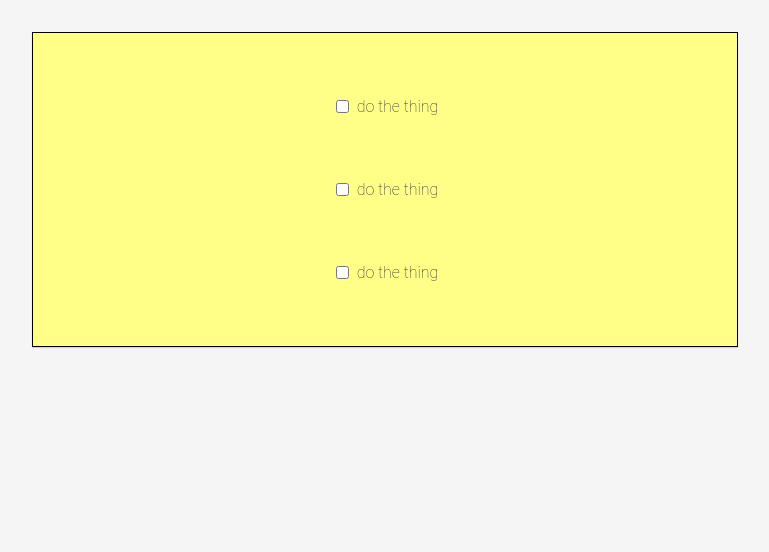
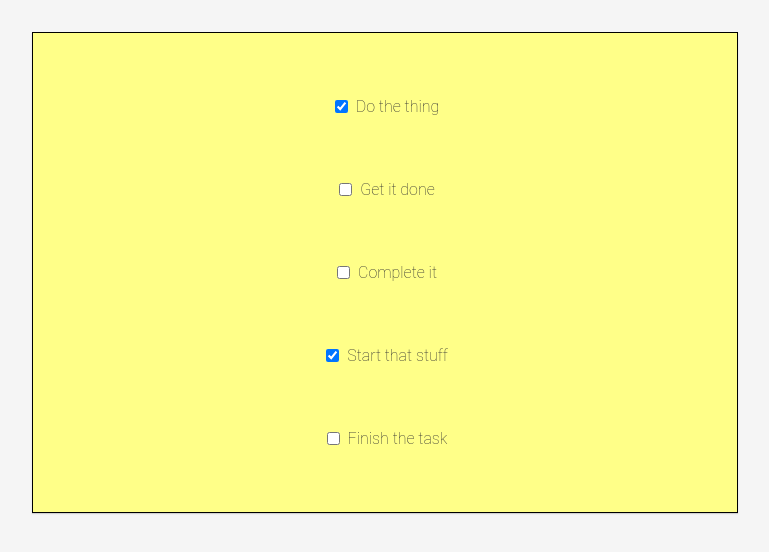
Before and after one commit to ksenia-nesytova/todo-but-its-react, a React (Create React App) app: page / in a window 1280 px wide. Shown: the top 552 px of the page, without its empty margins (255-1024 px from the left). Built offline with nearby package versions, Linux system fonts and the light colour scheme.

Commit message:
added todosData todoItems are now created based on that data

```diff
--- a/src/App.js
+++ b/src/App.js
@@ -1,13 +1,16 @@
 import logo from './logo.svg';
 import './App.css';
 import TodoItem from './TodoItem';
+import todosData from "./todosData"
+
+
 
 function App() {
+  const todoItems = todosData.map(item => <TodoItem item={item} key={item.id}/>)
+
   return (
     <div className="todoList">
-      <TodoItem />
-      <TodoItem />
-      <TodoItem />
+    {todoItems}
     </div>
   );
 }
--- a/src/TodoItem.js
+++ b/src/TodoItem.js
@@ -1,11 +1,11 @@
 import React from "react"
 
 
-function TodoItem() {
+function TodoItem(props) {
   return(
     <div className="todoItem">
-      <input type="checkbox" />
-      <p>do the thing</p>
+      <input type="checkbox" checked={props.item.completed}/>
+      <p>{props.item.text}</p>
     </div>
   )
 }
--- /dev/null
+++ b/src/todosData.js
@@ -0,0 +1,29 @@
+const todosData = [
+    {
+        id: 1,
+        text: "Do the thing",
+        completed: true
+    },
+    {
+        id: 2,
+        text: "Get it done",
+        completed: false
+    },
+    {
+        id: 3,
+        text: "Complete it",
+        completed: false
+    },
+    {
+        id: 4,
+        text: "Start that stuff",
+        completed: true
+    },
+    {
+        id: 5,
+        text: "Finish the task",
+        completed: false
+    }
+]
+
+export default todosData
```
